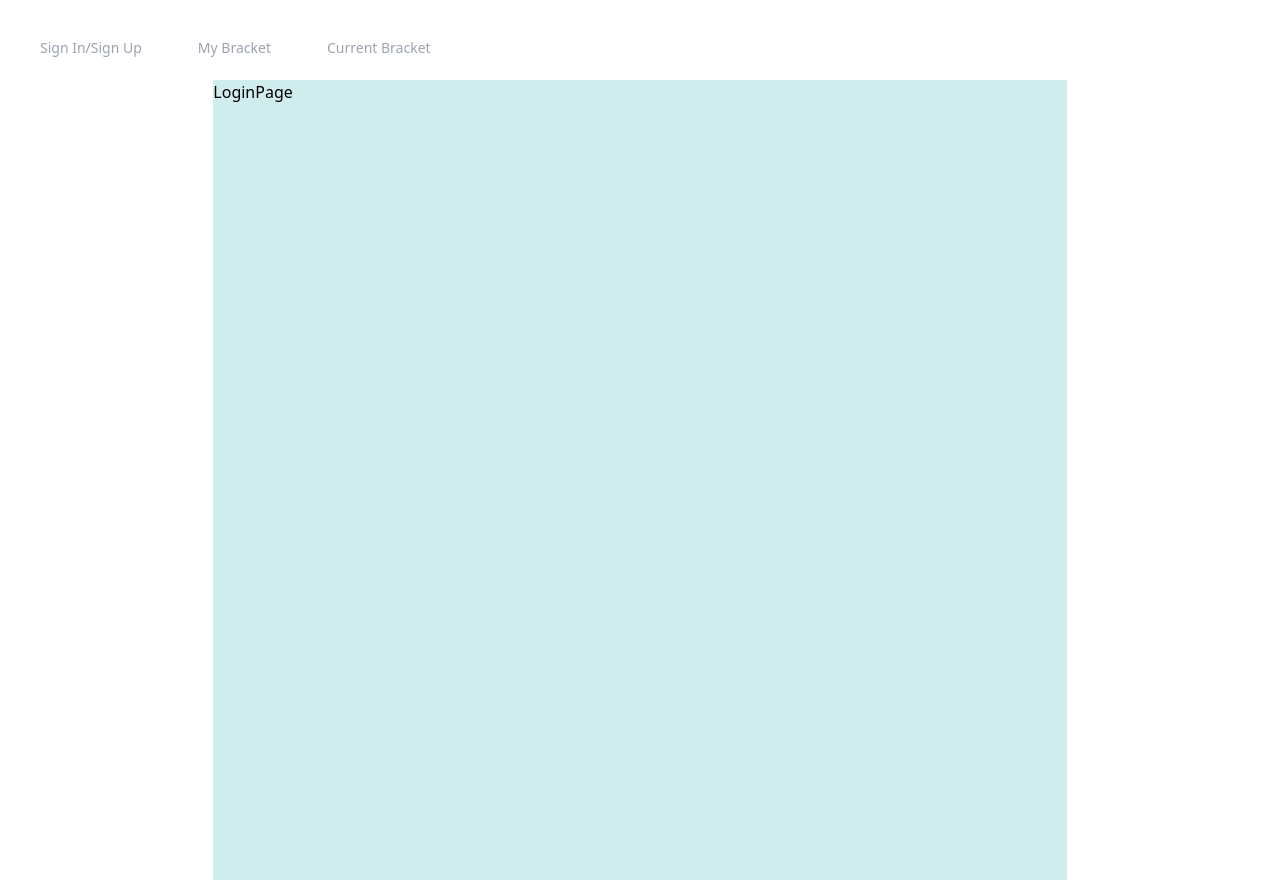
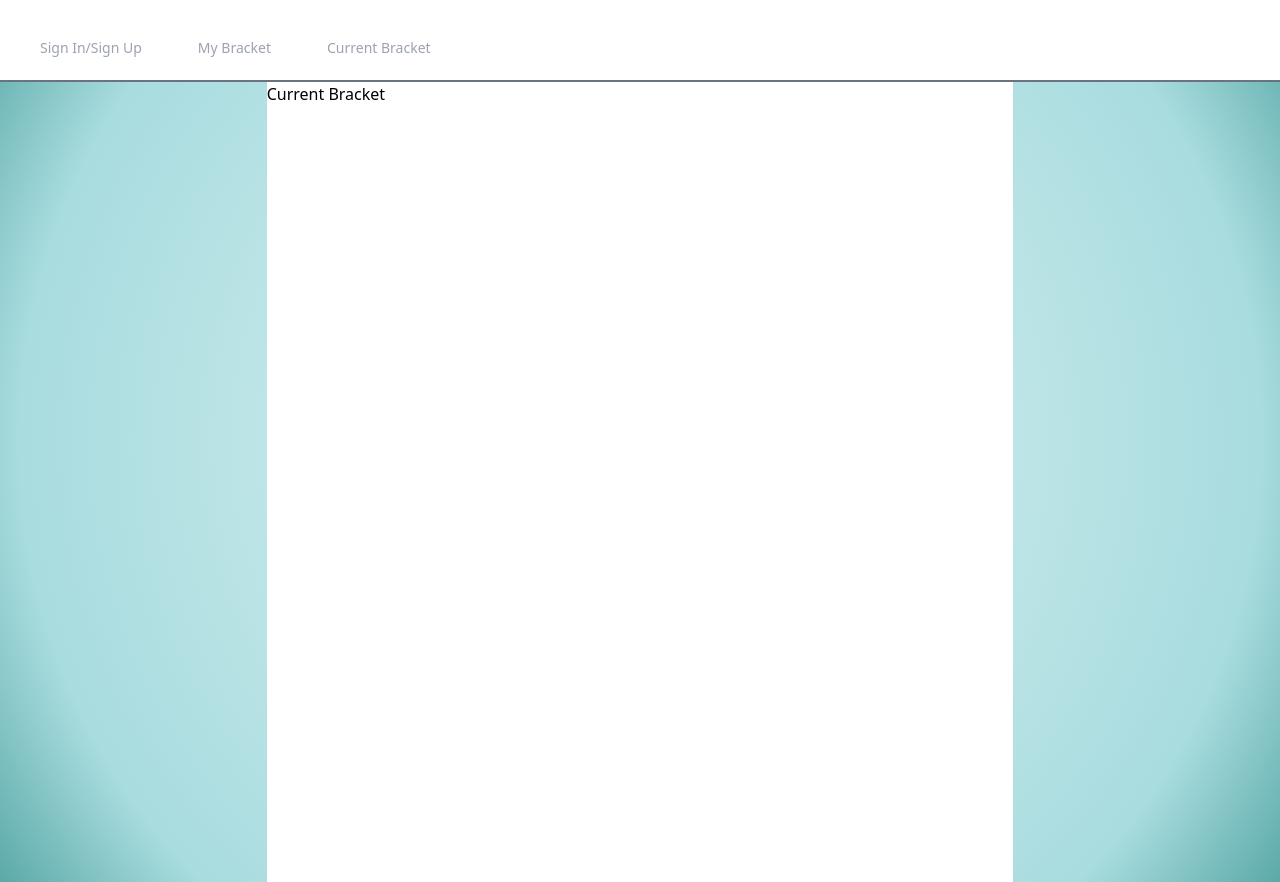
Before and after one commit to KatMai-Fantasy-League/katmaiFantasyLeague, a React app: page /currentBracket in a window 1280 px wide. Built offline with nearby package versions, Linux system fonts and the light colour scheme.

Commit message:
initial scaffolding complete

```diff
--- a/client/App.jsx
+++ b/client/App.jsx
@@ -2,9 +2,11 @@ import React from 'react';
 import { BrowserRouter, Route, Routes } from 'react-router-dom';
 import './stylesheets/app.css';
 
-import LoginPage from './components/LoginPage';
-// import NavBar from './components/NavBar';
 import LayOut from './components/LayOut';
+
+import LoginPage from './components/pages/LoginPage';
+import MyBracket from './components/pages/MyBracket';
+import CurrentBracket from './components/pages/CurrentBracket';
 
 function App() {
   return (
@@ -12,8 +14,8 @@ function App() {
       <LayOut>
         <Routes>
           <Route path='/' element={<LoginPage />}></Route>
-          <Route path='/myBracket' element={<LoginPage />}></Route>
-          <Route path='/currentBracket' element={<LoginPage />}></Route>
+          <Route path='/myBracket' element={<MyBracket />}></Route>
+          <Route path='/currentBracket' element={<CurrentBracket />}></Route>
         </Routes>
       </LayOut>
     </BrowserRouter>
--- a/client/components/LayOut.jsx
+++ b/client/components/LayOut.jsx
@@ -2,10 +2,15 @@ import React from 'react';
 import NavBar from './NavBar';
 
 function LayOut({ children }) {
+  const divStyle = {
+    background:
+      'radial-gradient(circle, rgba(208,237,237,0.72) 0%, rgba(168,220,223,1) 80%, rgba(91,169,168,1) 100%)',
+  };
+
   return (
-    <div className='w-full h-screen'>
+    <div className='w-full' style={divStyle}>
       <NavBar />
-      <div className='mx-auto w-8/12 h-screen bg-light-cyan-100'>
+      <div className='mx-auto w-7/12 h-screen bg-white'>
         <main>{children}</main>
       </div>
     </div>
--- a/client/components/NavBar.jsx
+++ b/client/components/NavBar.jsx
@@ -11,10 +11,10 @@ function NavLink({ children }) {
 
 function NavBar() {
   return (
-    <div>
-      <nav class='bg-white border-gray-200 px-2 sm:px-4 py-2.5 bg-blue-sapphire-100'>
-        <div class='container flex flex-wrap justify-between items-center mx-auto'>
-          <ul class='flex flex-row p-3 mt-4 space-x-8 mt-0 text-sm font-medium border-0'>
+    <div className='border-b-2 border-gray-500'>
+      <nav className='bg-white border-gray-200 px-2 sm:px-4 py-2.5 bg-blue-sapphire-100'>
+        <div className='container flex flex-wrap justify-between items-center mx-auto'>
+          <ul className='flex flex-row p-3 mt-4 space-x-8 mt-0 text-sm font-medium border-0'>
             <NavLink>
               <Link to='/'>Sign In/Sign Up</Link>
             </NavLink>
--- /dev/null
+++ b/client/components/pages/CurrentBracket.jsx
@@ -0,0 +1,6 @@
+import React from 'react';
+
+function CurrentBracket() {
+  return <div>Current Bracket</div>;
+}
+export default CurrentBracket;
--- /dev/null
+++ b/client/components/pages/MyBracket.jsx
@@ -0,0 +1,6 @@
+import React from 'react';
+
+function MyBracket() {
+  return <div>My Bracket</div>;
+}
+export default MyBracket;
```
Also changed, not shown: client/components/pages/LoginPage.jsx (renamed from client/components/LoginPage.jsx).
